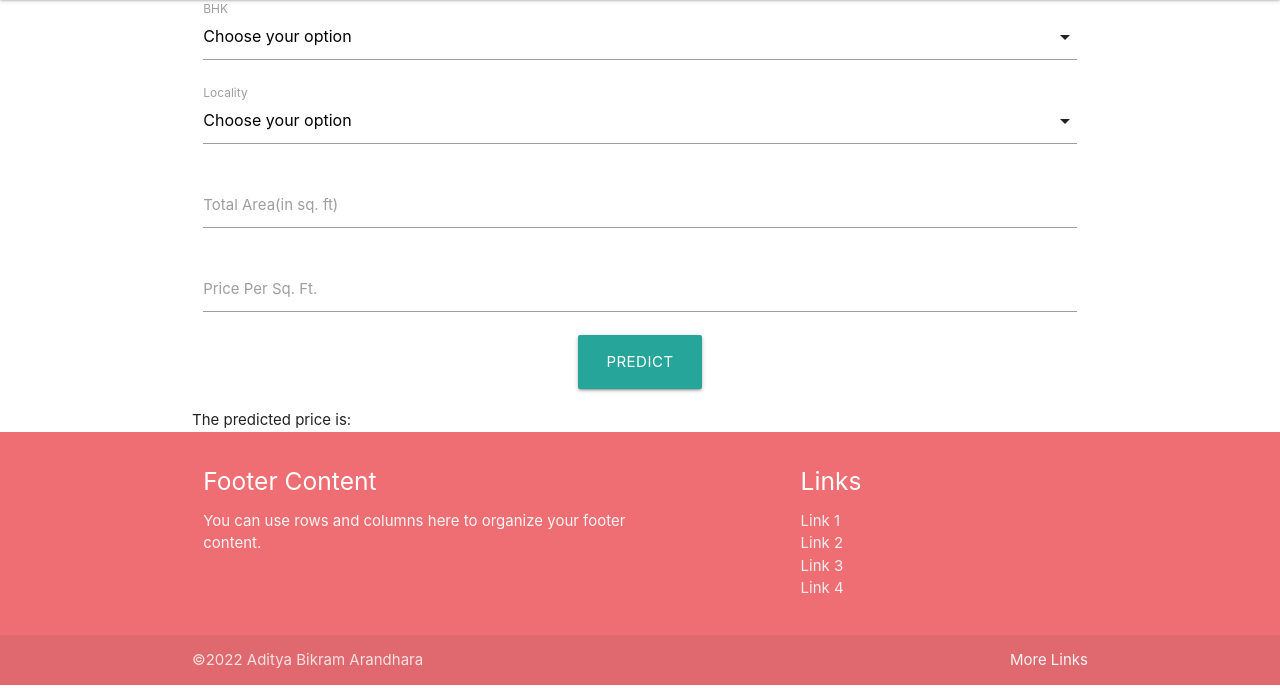
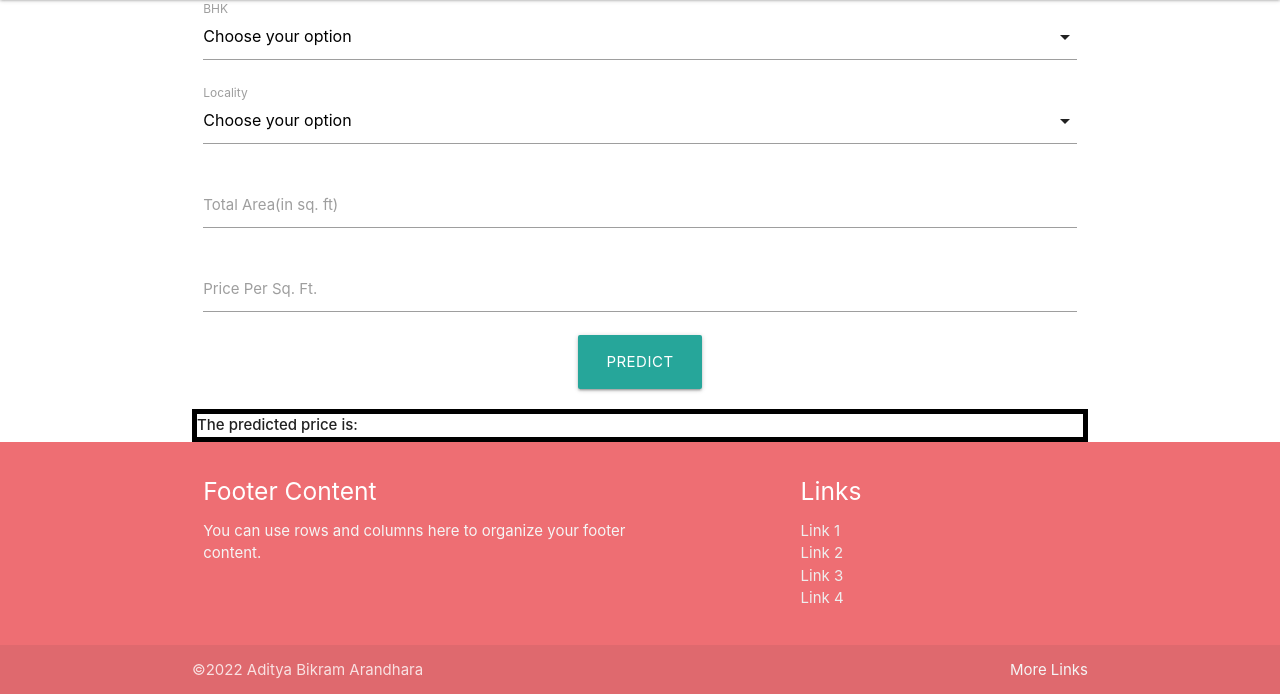
Before and after one commit to Adityabill/house-price-prediction, a Django app: page / in a window 1280 px wide. Shown: the part 65-759 px from the top of the page. Run offline with Django 4.2, Linux system fonts and the light colour scheme.

Commit message:
Created box for the result

```diff
--- a/templates/home.html
+++ b/templates/home.html
@@ -1,6 +1,5 @@
 {% extends 'base_templates/base_template.html' %}
 {% block title%}Home Page{% endblock title%}
-
 
 {% block body%}
 <div class="row container">
@@ -43,8 +42,8 @@
     </form>
 </div>
 
-<div class="container">
-  The predicted price is:
+<div class="container result_box" style="border: 5px solid black ">
+  <strong>The predicted price is: </strong>
 </div>
 
 <script>
--- /dev/null
+++ b/templates/static/main.css
@@ -0,0 +1,3 @@
+.result_box{
+    border: 5px solid black
+}
```
Also changed, not shown: templates/base_templates/base_template.html (+4 -4 lines).
